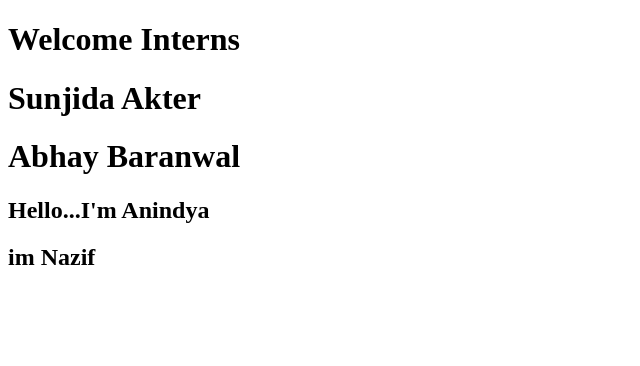
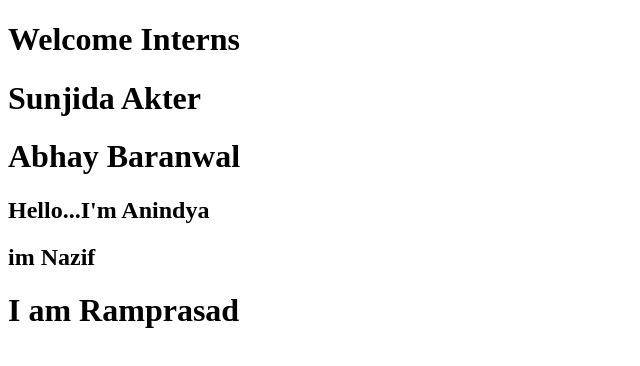
Before and after one commit to Mohammad-Palla/Intern_task, a React (Create React App) app: page / in a window 1280 px wide. Shown: the top 366 px of the page, without its empty margins (0-640 px from the left). Built offline with nearby package versions, Linux system fonts and the light colour scheme.

Commit message:
Update App.js
Added h1 tag

```diff
--- a/src/App.js
+++ b/src/App.js
@@ -8,6 +8,7 @@ function App() {
        <h1>Abhay Baranwal</h1>
        	<h2>Hello...I'm Anindya</h2>
             <h2>im Nazif</h2>
+      <h1> I am Ramprasad </h1>
     </>
 
 
```
